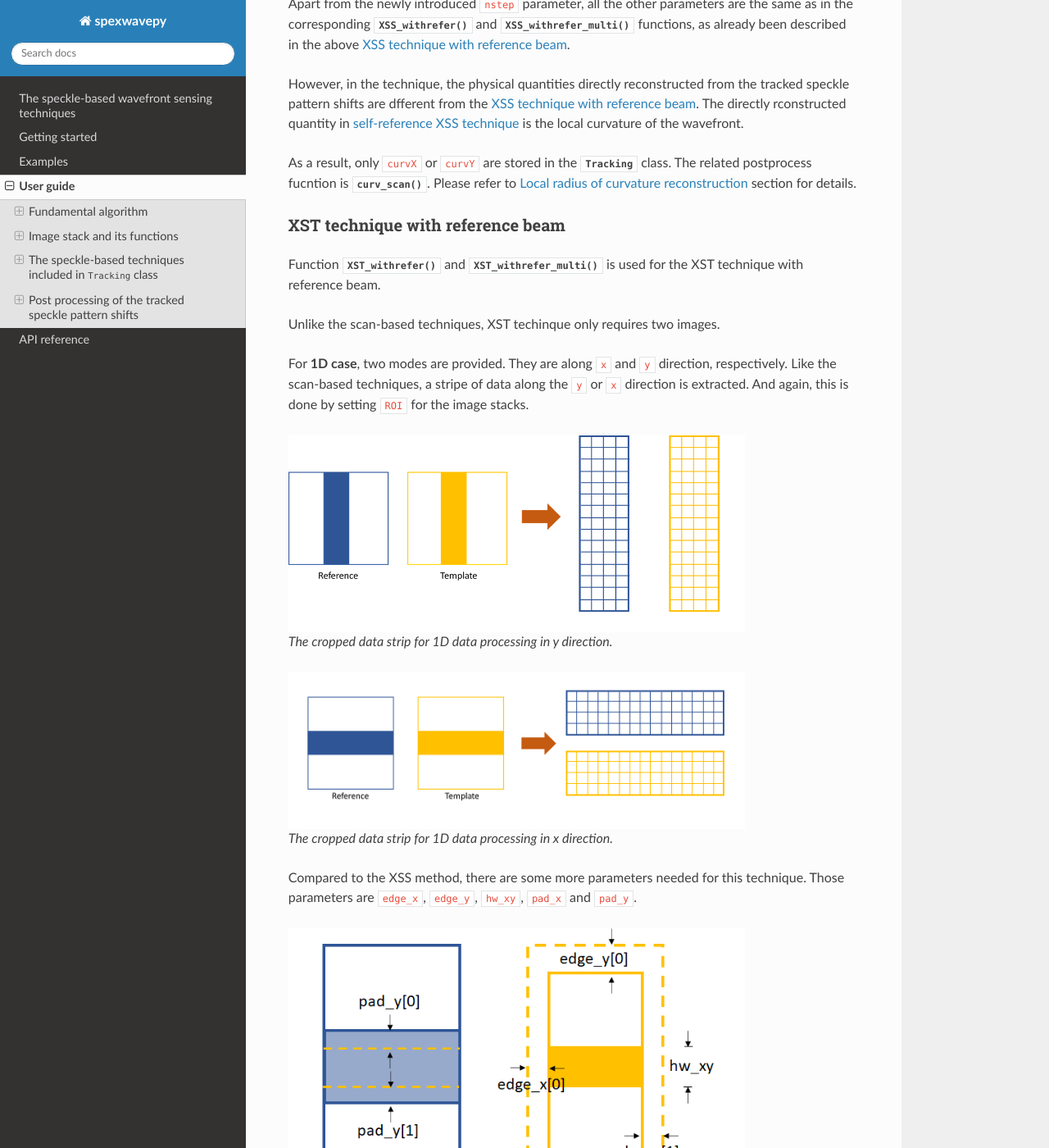
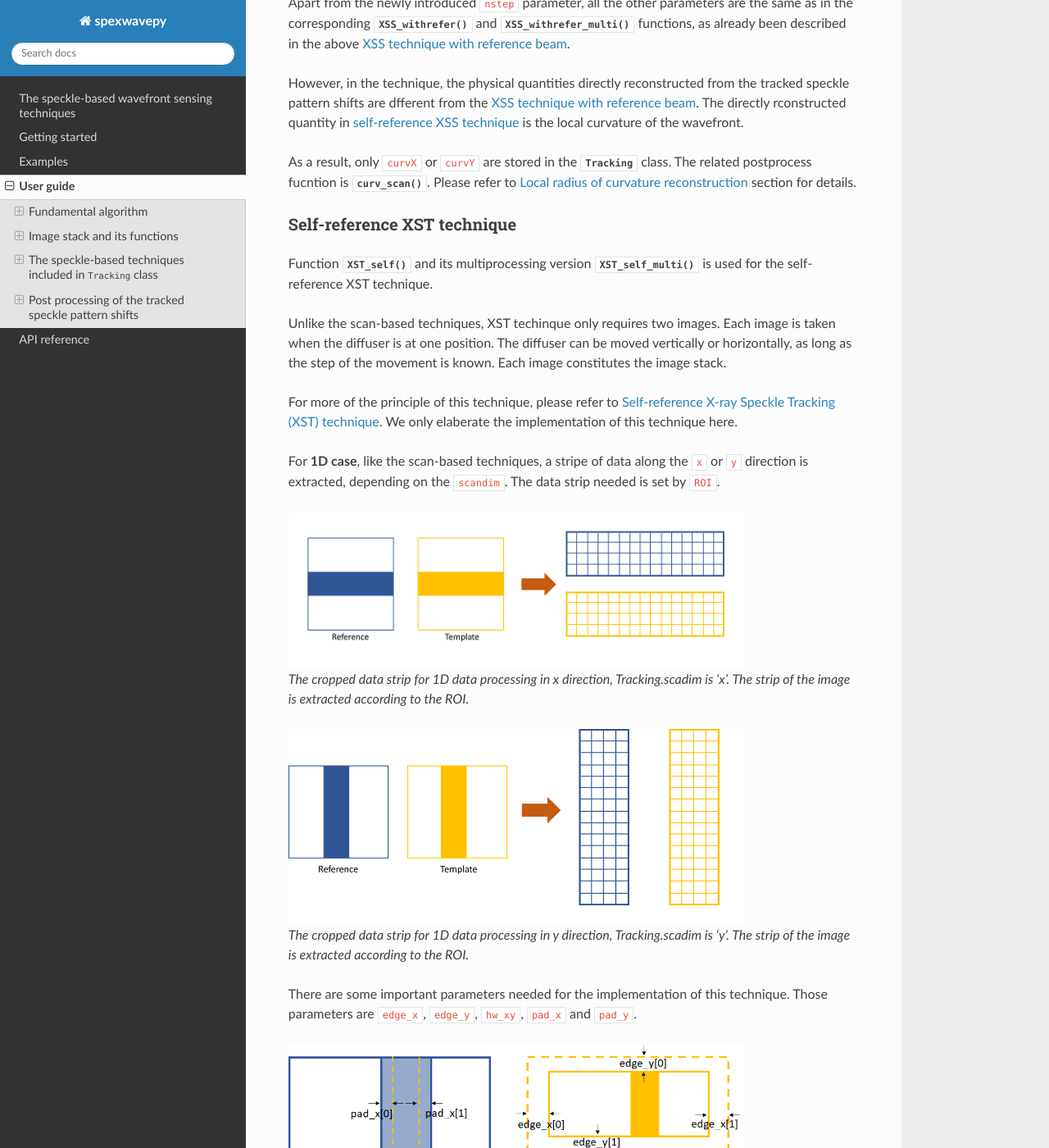
Before and after one commit to wholingfei/spexwavepy, a Sphinx documentation site: the page built from docs/source/userguide.rst, in a window 1280 px wide and 1400 px high, scrolled down 21259 px. Shown: the whole window at 82% size. Built offline with Sphinx 7.4.7 and the Read the Docs theme 2.0.0, drawn with Linux system fonts in a browser that asks for light colours; some of the changed text lies outside the part shown.

Commit message:
Self XST

```diff
--- a/docs/source/userguide.rst
+++ b/docs/source/userguide.rst
@@ -474,7 +474,7 @@ The speckle-based techniques included in :py:class:`~spexwavepy.trackfun.Trackin
 ========================================================================================
 .. note::
 
-   In this package, we assume the incident beam is from the quasi-parallel
+   In this package, we assume the incident beam is from the **quasi-parallel**
    beam from the synchrotron radiation source going through the beamline
    without any other optics except one monochrometer.
    If the incident is a quasi-spherical wave, some modifications are needed
@@ -741,19 +741,20 @@ tracking process can be.
    2D image processing for x scan data.
 
 The remaing operations are the same as the 1D case described in the above.
-Note that in order to do the integration, if ``scandim`` is `'xy'`,
-the 2D results in two directions will be cut to the same size automatically.
+**Note that in order to do the integration to reconstruct the wavefront,
+if ``scandim`` is `'xy'`,
+the 2D results in two directions will be cut to the same size automatically.**
 
 As been described in the :ref:`XSS technique with reference beam <prinXSSRefer>`
-section, after obtaining the speckle patter shifts, we can reconstruct the
+section, by tracking the speckle patter shifts, we can obtain the
 slope of the wavefront from this techinque. Thus, the ``sloX`` and/or ``sloY``
-are stored in the :py:class:`~spexwavepy.trackfun.Tracking` class according
+are stored in the :py:class:`~spexwavepy.trackfun.Tracking` class due
 to the scan direction. The related postprocess fucntions are
 :py:func:`~spexwavepy.postfun.slope_pixel` and
 :py:func:`~spexwavepy.postfun.slope_scan`. Please refere to
 :ref:`Slope reconstruction <slope>` in the
 :ref:`Post processing of the tracked speckle pattern shifts <postfun>`
-section for more information.
+section for more description of the algorithms.
 
 .. _traXSSself:
 
@@ -797,67 +798,96 @@ section for details.
 
 .. _traXSTrefer:
 
-XST technique with reference beam
----------------------------------
-Function :py:func:`~spexwavepy.trackfun.Tracking.XST_withrefer` and
-:py:func:`~spexwavepy.trackfun.Tracking.XST_withrefer_multi` is used
-for the XST technique with reference beam.
+Self-reference XST technique
+-----------------------------
+Function :py:func:`~spexwavepy.trackfun.Tracking.XST_self`
+and its multiprocessing version
+:py:func:`~spexwavepy.trackfun.Tracking.XST_self_multi` is used
+for the self-reference XST technique.
 
 Unlike the scan-based techniques, XST techinque only requires two images.
+Each image is taken when the diffuser is at one position.
+The diffuser can be moved vertically or horizontally,
+as long as the step of the movement is known.
+Each image constitutes the image stack.
 
-For **1D case**, two modes are provided.
-They are along ``x`` and ``y`` direction, respectively.
-Like the scan-based techniques, a stripe of data along
-the ``y`` or ``x`` direction is extracted. And again,
-this is done by setting ``ROI`` for the image stacks.
+For more of the principle of this technique,
+please refer to :ref:`Self-reference X-ray Speckle Tracking (XST) technique <prinXSTSelf>`.
+We only elaberate the implementation of this technique here.
+
+For **1D case**, like the scan-based techniques,
+a stripe of data along the ``x`` or ``y`` direction
+is extracted, depending on the ``scandim``.
+The data strip needed is set by ``ROI``.
+
+.. figure:: _static/XSTrefer_1x.png
+   :width: 80%
+
+   The cropped data strip for 1D data processing in x direction, Tracking.scadim is 'x'.
+   The strip of the image is extracted according to the ROI.
+
 
 .. figure:: _static/XSTrefer_1.png
    :width: 80%
 
-   The cropped data strip for 1D data processing in y direction.
+   The cropped data strip for 1D data processing in y direction, Tracking.scadim is 'y'.
+   The strip of the image is extracted according to the ROI.
 
+There are some important parameters needed for the implementation
+of this technique. Those parameters are ``edge_x``, ``edge_y``,
+``hw_xy``, ``pad_x`` and ``pad_y``.
 
-.. figure:: _static/XSTrefer_1x.png
+.. figure:: _static/XSTrefer_2x.png
    :width: 80%
 
-   The cropped data strip for 1D data processing in x direction.
+   Parameters for 1D data processing in x direction
 
-Compared to the XSS method, there are some more parameters needed
-for this technique. Those parameters are ``edge_x``, ``edge_y``,
-``hw_xy``, ``pad_x`` and ``pad_y``.
 
 .. figure:: _static/XSTrefer_2.png
    :width: 80%
 
    Parameters for 1D data processing in y direction
 
-.. figure:: _static/XSTrefer_2x.png
-   :width: 80%
-
-   Parameters for 1D data processing in x direction
-
 ``edge_x`` and ``edge_y`` define the area to be cut from the template
 in order to be able to do the cross-correlation. Unlike the XSS technique,
 we need ``hw_xy`` to generate the subregion from the template for
-cross-correlation. If the ``scandim`` is 'x', then ``hw_xy`` is the
-width you want to choose to generate the subregion, also in this case,
-``pad_y`` is useless ; if the ``scandim`` is 'y', ``hw_xy`` is the
-height you want to choose for your subregion, ``pad_x`` is
-useless in this case.
+cross-correlation. Besides, ``pad_x`` or ``pad_y`` is also needed
+depending on the ``scandim``.
 
-For **2D case**, there are several more parameters needed apart from
+If the ``scandim`` is 'x', then ``hw_xy`` is the
+width you want to choose for the generated subregion,
+``pad_x`` defines the extra area in the reference image
+that is needed to do the cross-correlation,
+``pad_y`` is useless in this case;
+if the ``scandim`` is 'y', ``hw_xy`` is the
+height you want to choose for your subregion,
+``pad_y`` defines the extra area needed in the reference image,
+``pad_x`` is useless in this case.
+
+Repeat the above procedure horizontally (``scandim`` is 'x') or
+vertically (``scandim`` is 'y') for the whole extracted subimage,
+a 1D speckle shift will be obtained.
+
+For **2D case**, the above procedure for 1D shift will be repeated
+horizontally or vertically for the whole image, depending on the
+``scandim``. If the ``scandim`` is 'x',
+the 1D procedure will be repeated vertically.
+Otherwise, the 1D procedure will be repeated horizontally.
+
+There are several more parameters needed apart from
 those in the 1D case. Also, some parameters are slightly different
 compared to the 1D case.
+
+.. figure:: _static/XSTrefer_3x.png
+   :width: 80%
+
+   Parameters for 2D data processing when Trackong.scandim is 'x'.
+
 
 .. figure:: _static/XSTrefer_3.png
    :width: 80%
 
-   Parameters for 2D data processing in y direction
-
-.. figure:: _static/XSTrefer_3x.png
-   :width: 80%
-
-   Parameters for 2D data processing in x direction
+   Parameters for 2D data processing when Tracking.scandim is 'y'.
 
 As shown in the above images, ``edge_x`` and ``edge_y`` define the
 cutting areas for the raw template image. Then ``window`` and ``hw_xy``
@@ -867,21 +897,25 @@ If the ``scandim`` is 'y', ``window`` is the width of the subregion,
 height of the subregion and ``hw_xy`` is the width of it.
 ``pad_x`` and ``pad_y`` determines the extra area for tracking.
 
+At each loop, we do the 1D data processing procedure.
+The whole loop will cover the full area of the image.
+
 .. note::
 
    If ``scandim`` is 'xy', then ``edge_x`` and ``edge_y`` should be the same, as well as the elements within them.
    So is the ``pad_x`` and ``pad_y``.
 
-Since this technique has a reference, after we obtain the speckle pattern shifts,
-we can calculate the ``sloX`` and/or ``sloY``. These are stored in the
-:py:class:`~spexwavepy.trackfun.Tracking` class. The slopes are calculated using
-:py:func:`~spexwavepy.postfun.slope_pixel` function. See :ref:`Slope reconstruction <slope>`
-for more details.
+We can calculate the wavefront local curvature from the obtained speckle tracking shifts,
+according to :ref:`the principle of the self-reference XST technique <prinXSTSelf>`.
+As a result, only ``curvX`` or ``curvY`` are stored in the
+:py:class:`~spexwavepy.trackfun.Tracking` class.
+The related postprocess fucntion is :py:func:`~spexwavepy.postfun.curv_pixel`.
+See :ref:`Local curvature reconstruction <curvature>` for more details.
 
 .. _traXSTself:
 
-Self-reference XST technique
-----------------------------
+Conventional XST technique with reference beam
+----------------------------------------------
 :py:func:`~spexwavepy.trackfun.Tracking.XST_self` and
 :py:func:`~spexwavepy.trackfun.Tracking.XST_self_multi` are the
 two functions used for the data processing of the
```
Also changed, not shown: docs/source/principle.rst (+5 -5 lines), 13 other files.
